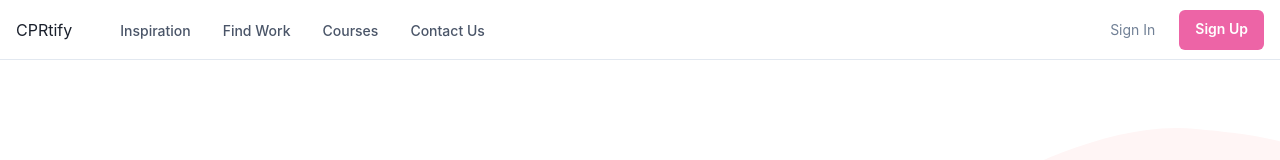
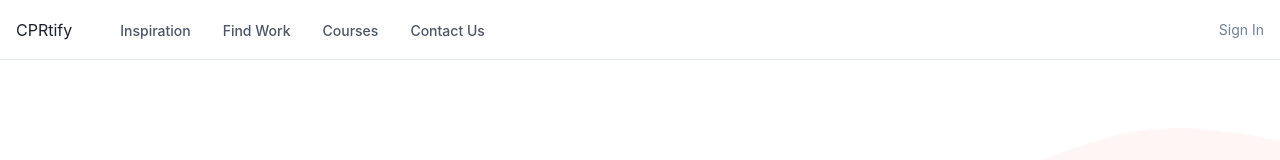
Before and after one commit to PrashantSedhain/cpr-certs, a Next.js app: page / in a window 1280 px wide. Shown: the top 160 px of the page. Built offline with nearby package versions, Linux system fonts and the light colour scheme.

Commit message:
added login modal

```diff
--- a/src/components/Navbar.tsx
+++ b/src/components/Navbar.tsx
@@ -21,6 +21,7 @@ import {
   ChevronDownIcon,
   ChevronRightIcon,
 } from '@chakra-ui/icons';
+import { SignInModal } from './SignInModal';
 
 export default function WithSubnavigation() {
   const { isOpen, onToggle } = useDisclosure();
@@ -68,27 +69,7 @@ export default function WithSubnavigation() {
           justify={'flex-end'}
           direction={'row'}
           spacing={6}>
-          <Button
-            as={'a'}
-            fontSize={'sm'}
-            fontWeight={400}
-            variant={'link'}
-            href={'#'}>
-            Sign In
-          </Button>
-          <Button
-            as={'a'}
-            display={{ base: 'none', md: 'inline-flex' }}
-            fontSize={'sm'}
-            fontWeight={600}
-            color={'white'}
-            bg={'pink.400'}
-            href={'#'}
-            _hover={{
-              bg: 'red.400',
-            }}>
-            Sign Up
-          </Button>
+          <SignInModal />
         </Stack>
       </Flex>
 
--- /dev/null
+++ b/src/components/SignInForm.tsx
@@ -0,0 +1,59 @@
+import {
+    Flex,
+    Box,
+    FormControl,
+    FormLabel,
+    Input,
+    Checkbox,
+    Stack,
+    Link,
+    Button,
+    Heading,
+    Text,
+    useColorModeValue,
+  } from '@chakra-ui/react';
+
+  export default function LoginForm() {
+    return (
+      <Flex
+        align={'center'}
+        justify={'center'}
+        bg={useColorModeValue('gray.50', 'gray.800')}>
+        <Stack spacing={8} mx={'auto'} maxW={'lg'} py={12} px={6}>
+          <Box
+            rounded={'lg'}
+            bg={useColorModeValue('white', 'gray.700')}
+            boxShadow={'lg'}
+            p={8}>
+            <Stack spacing={4}>
+              <FormControl id="email">
+                <FormLabel>Email address</FormLabel>
+                <Input type="email" />
+              </FormControl>
+              <FormControl id="password">
+                <FormLabel>Password</FormLabel>
+                <Input type="password" />
+              </FormControl>
+              <Stack spacing={10}>
+                <Stack
+                  direction={{ base: 'column', sm: 'row' }}
+                  align={'start'}
+                  justify={'space-between'}>
+                  <Checkbox>Remember me</Checkbox>
+                  <Link color={'blue.400'}>Forgot password?</Link>
+                </Stack>
+                <Button
+                  bg={'blue.400'}
+                  color={'white'}
+                  _hover={{
+                    bg: 'blue.500',
+                  }}>
+                  Sign in
+                </Button>
+              </Stack>
+            </Stack>
+          </Box>
+        </Stack>
+      </Flex>
+    );
+  }
--- /dev/null
+++ b/src/components/SignInModal.tsx
@@ -0,0 +1,35 @@
+import {
+  useDisclosure,
+  Button,
+  Modal,
+  ModalOverlay,
+  ModalContent,
+  ModalHeader,
+  ModalCloseButton,
+  ModalBody,
+  ModalFooter,
+} from "@chakra-ui/react";
+import LoginForm from "./SignInForm";
+
+export function SignInModal() {
+  const { isOpen, onOpen, onClose } = useDisclosure();
+
+  return (
+    <>
+      <Button fontWeight={400} onClick={onOpen} fontSize={'sm'} variant={'link'}>
+        Sign In
+      </Button>
+
+      <Modal onClose={onClose} size={'md'} isOpen={isOpen} isCentered>
+        <ModalOverlay />
+        <ModalContent>
+          <ModalHeader>Login Form</ModalHeader>
+          <ModalCloseButton />
+          <ModalBody>
+            <LoginForm />
+          </ModalBody>
+        </ModalContent>
+      </Modal>
+    </>
+  );
+}
```
